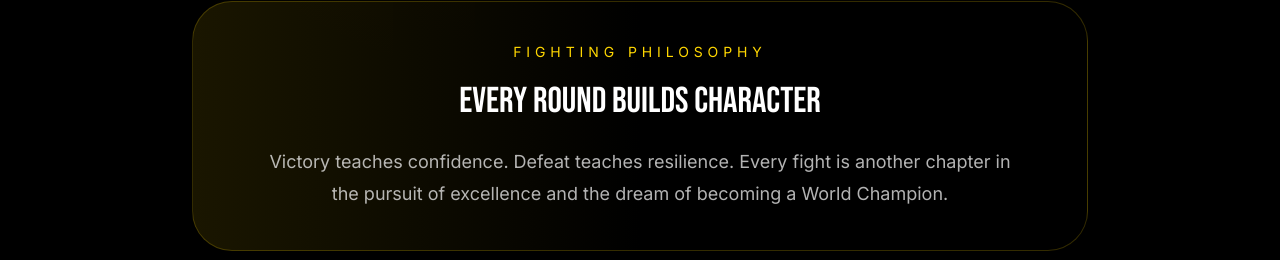
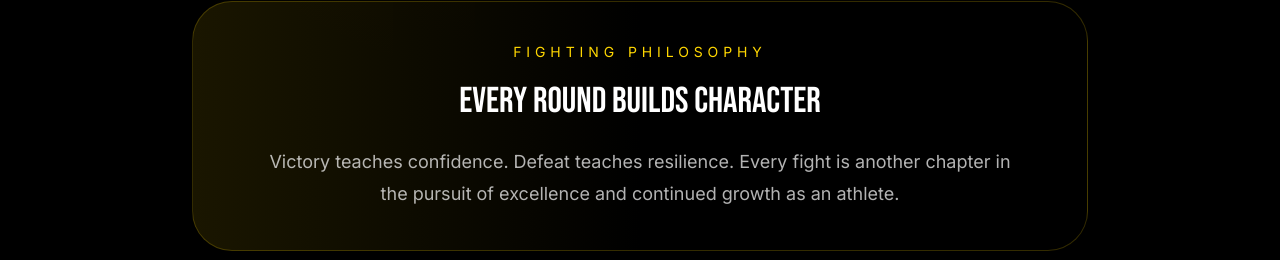
Before and after one commit to harshbharti55/kickboxer-harsh, a Next.js app: page / in a window 1280 px wide. Shown: the part 6866-7126 px from the top of the page. Built offline with nearby package versions, Linux system fonts and the light colour scheme.

Commit message:
Remove world title from timeline

```diff
--- a/components/Timeline.tsx
+++ b/components/Timeline.tsx
@@ -148,8 +148,8 @@ export default function Timeline() {
 
           <p className="mx-auto mt-6 max-w-3xl text-lg leading-8 text-white/70">
             Victory teaches confidence. Defeat teaches resilience. Every fight
-            is another chapter in the pursuit of excellence and the dream of
-            becoming a World Champion.
+            is another chapter in the pursuit of excellence and continued
+            growth as an athlete.
           </p>
         </motion.div>
 
```
